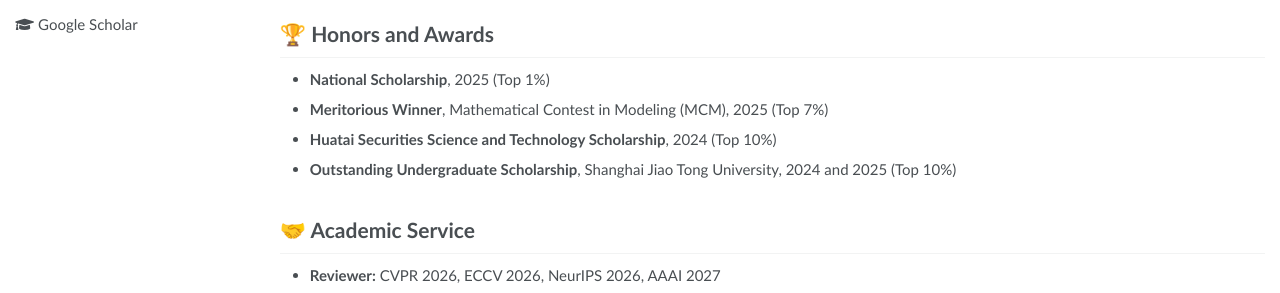
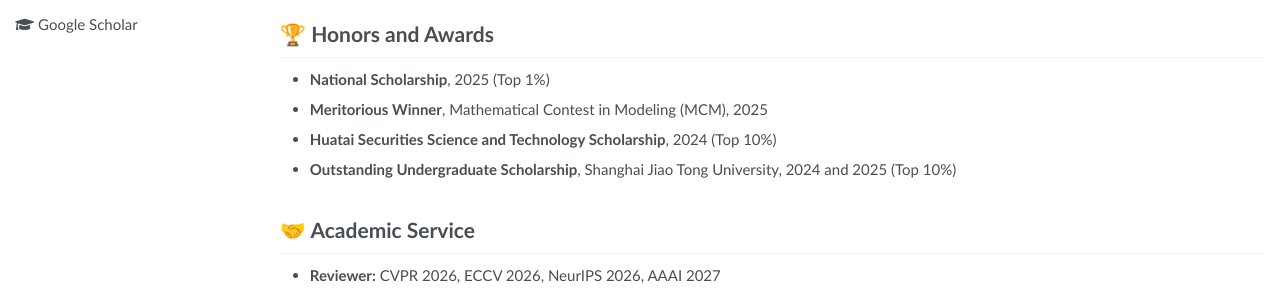
Before and after one commit to zzqingz/zzqingz.github.io, a Jekyll site: the page built from _pages/about.md, in a window 1280 px wide and 900 px high, scrolled down 702 px. Shown: the part 440-733 px from the top of the window. Built offline with Jekyll 4.4.1, drawn with Linux system fonts in a browser that asks for light colours.

Commit message:
Remove MCM top 7 percent annotation

```diff
--- a/_pages/about.md
+++ b/_pages/about.md
@@ -69,7 +69,7 @@ Kai Liu<sup>*</sup>, **Ziqing Zhang**<sup>*</sup>, Wenbo Li, Renjing Pei, Fenglo
 # 🏆 Honors and Awards
 
 - **National Scholarship**, 2025 (Top 1%)
-- **Meritorious Winner**, Mathematical Contest in Modeling (MCM), 2025 (Top 7%)
+- **Meritorious Winner**, Mathematical Contest in Modeling (MCM), 2025
 - **Huatai Securities Science and Technology Scholarship**, 2024 (Top 10%)
 - **Outstanding Undergraduate Scholarship**, Shanghai Jiao Tong University, 2024 and 2025 (Top 10%)
 
```
